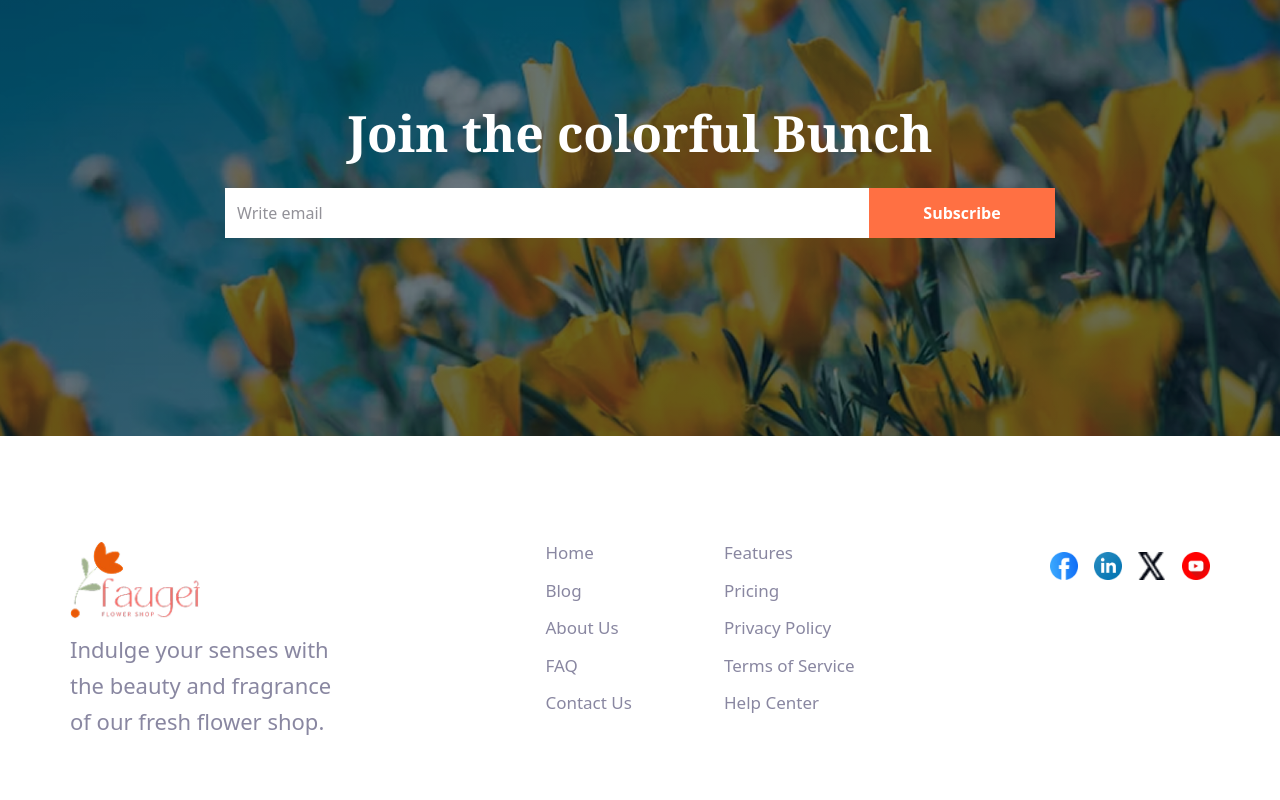
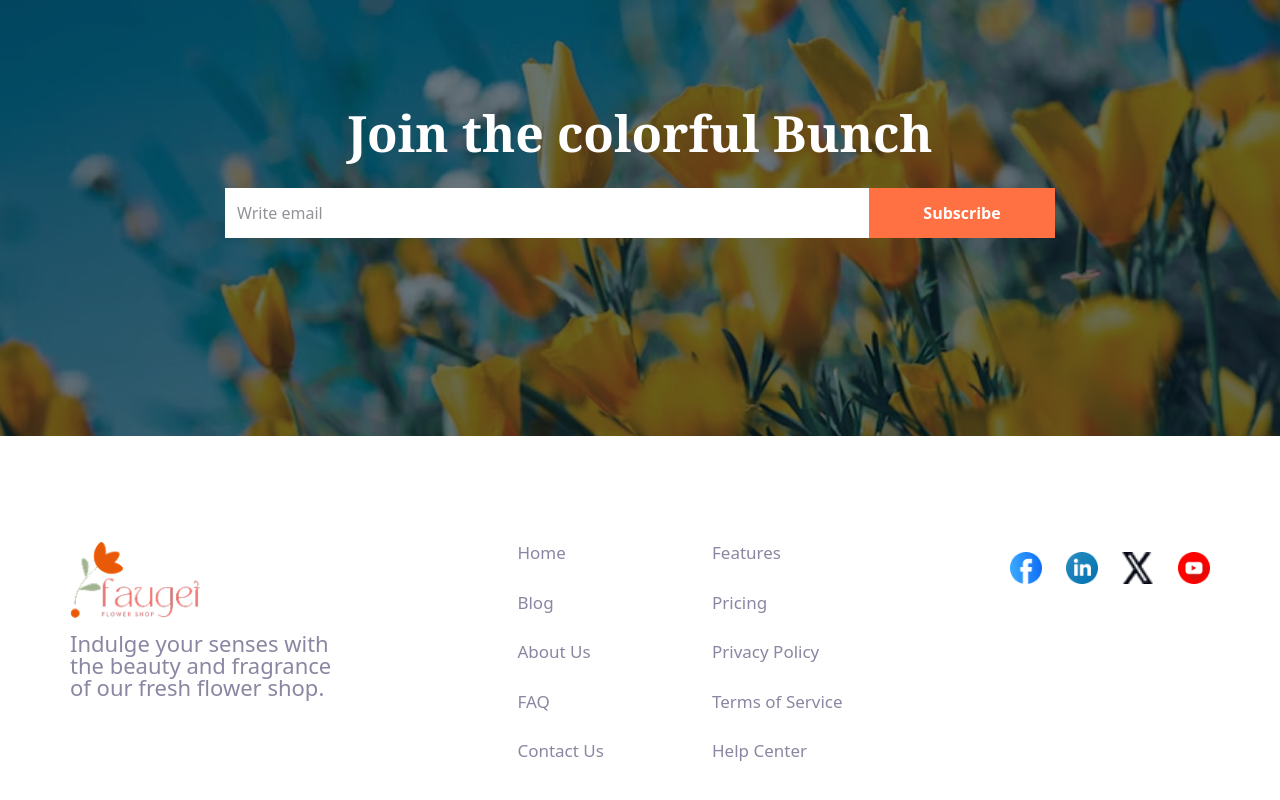
Before and after one commit to Munna1248/Assignment-002, a plain HTML site: page index.html in a window 1280 px wide. Shown: the part 3757-4557 px from the top of the page. Drawn offline with nearby package versions, Linux system fonts and the light colour scheme.

Commit message:
footer again

```diff
--- a/index.html
+++ b/index.html
@@ -317,18 +317,18 @@
 <footer class="bg-white text-[#8987A1] py-[40px] px-[12px]">
 
   <!-- Content Container -->
-  <div class="max-w-[1140px] mx-auto flex flex-col md:flex-row justify-between items-start space-y-[32px] md:space-y-0">
+  <div class="max-w-[1140px] mx-auto flex flex-col md:flex-row justify-between items-start space-y-[48px] md:space-y-0">
 
     <!-- Logo & Tagline -->
-    <div class="flex flex-col items-center md:items-start space-y-[12px] text-center md:text-left">
+    <div class="flex flex-col items-start text-left space-y-[12px]">
       <img src="images/logo.png" alt="Fauget Logo" class="h-[80px] w-auto">
-      <p class="max-w-[280px] text-[22px] leading-relaxed">
+      <p class="max-w-[280px] text-[22px] leading-[1]">
         Indulge your senses with the beauty and fragrance of our fresh flower shop.
       </p>
     </div>
 
     <!-- Navigation Links -->
-    <div class="grid grid-cols-1 md:grid-cols-2 gap-y-[12px] gap-x-[48px] text-[17px] font-medium items-center md:items-start text-center md:text-left">
+    <div class="grid grid-cols-1 md:grid-cols-2 gap-y-[24px] gap-x-[64px] text-[17px] font-medium text-left">
       <a href="#" class="hover:text-orange-400 transition">Home</a>
       <a href="#" class="hover:text-orange-400 transition">Features</a>
       <a href="#" class="hover:text-orange-400 transition">Blog</a>
@@ -342,17 +342,17 @@
     </div>
 
     <!-- Social Icons -->
-    <div class="flex justify-center md:justify-start space-x-[16px] pt-[12px]">
-      <a href="#" target="_blank" class="w-7 h-7 transform transition hover:scale-105 hover:brightness-110">
+    <div class="flex justify-start space-x-[24px] pt-[12px]">
+      <a href="#" target="_blank" class="w-8 h-8 transform transition hover:scale-105 hover:brightness-110">
         <img src="images/icon-facebook.png" alt="Facebook" class="w-full h-full">
       </a>
-      <a href="#" target="_blank" class="w-7 h-7 transform transition hover:scale-105 hover:brightness-110">
+      <a href="#" target="_blank" class="w-8 h-8 transform transition hover:scale-105 hover:brightness-110">
         <img src="images/icon-linkedin.png" alt="LinkedIn" class="w-full h-full">
       </a>
-      <a href="#" target="_blank" class="w-7 h-7 transform transition hover:scale-105 hover:brightness-110">
+      <a href="#" target="_blank" class="w-8 h-8 transform transition hover:scale-105 hover:brightness-110">
         <img src="images/icon-twitter.png" alt="X" class="w-full h-full">
       </a>
-      <a href="#" target="_blank" class="w-7 h-7 transform transition hover:scale-105 hover:brightness-110">
+      <a href="#" target="_blank" class="w-8 h-8 transform transition hover:scale-105 hover:brightness-110">
         <img src="images/icon-youtube.png" alt="YouTube" class="w-full h-full">
       </a>
     </div>
@@ -363,7 +363,5 @@
 </footer>
 
 
-
-
 </body>
 </html>
```
